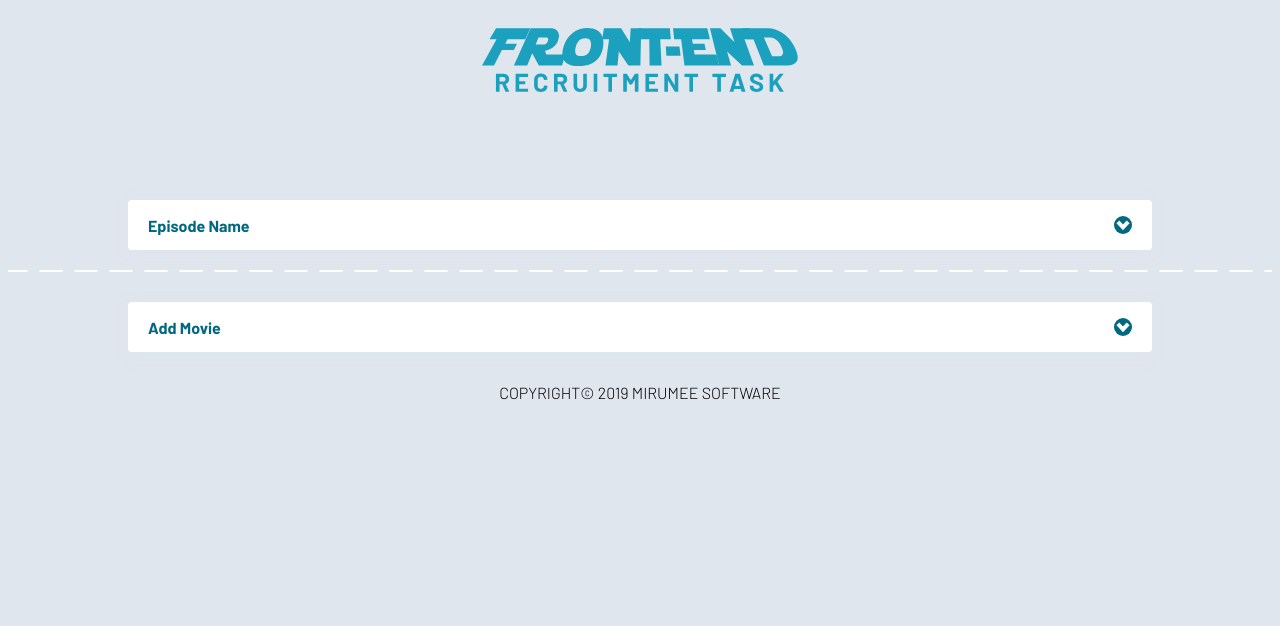
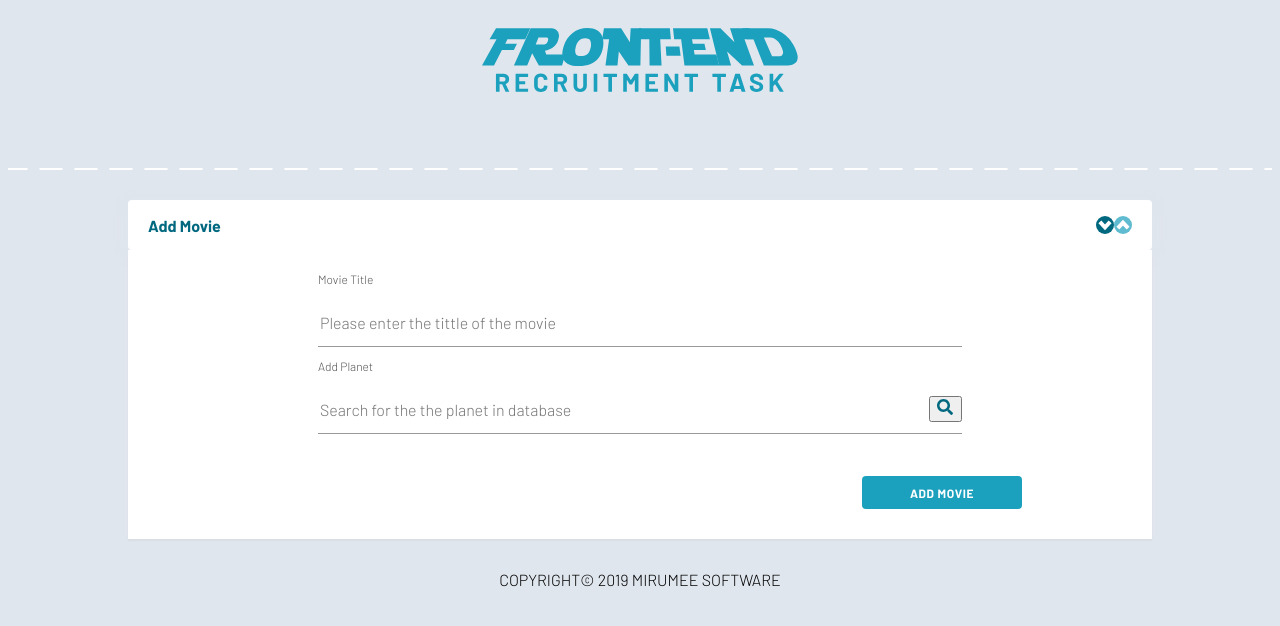
Before and after one commit to SzymonCzapkowski/recruitment-task, a React app: page / in a window 1280 px wide. Shown: the top 626 px of the page. Built offline with nearby package versions, Linux system fonts and the light colour scheme.

Commit message:
Revert "something"
This reverts commit f6449aef29b680cb9969fe9821d7a51fd3eb7ed9.

```diff
--- a/package.json
+++ b/package.json
@@ -10,7 +10,6 @@
   },
   "devDependencies": {
     "@babel/core": "^7.5.5",
-    "@babel/plugin-proposal-class-properties": "^7.5.5",
     "@babel/preset-env": "^7.5.5",
     "@babel/preset-react": "^7.0.0",
     "babel-loader": "^8.0.6",
--- a/src/Assets/ARROW CLOSE.jsx
+++ b/src/Assets/ARROW CLOSE.jsx
@@ -4,7 +4,7 @@ const ARROWCLOSE = () => {
     return(
         <svg width="18" height="18" viewBox="0 0 18 18" fill="none" xmlns="http://www.w3.org/2000/svg">
         <circle cx="9" cy="9" r="9" transform="rotate(-180 9 9)" fill="#5FBBCF"/>
-        <path d="M12.75 10.6875L9 6.74013L5.25 10.6875" stroke="white" strokeWidth="4" strokeLinecap="square"/>
+        <path d="M12.75 10.6875L9 6.74013L5.25 10.6875" stroke="white" stroke-width="4" stroke-linecap="square"/>
         </svg>
     )
 }
--- a/src/Assets/ARROW OPEN.jsx
+++ b/src/Assets/ARROW OPEN.jsx
@@ -4,7 +4,7 @@ const ARROWOPEN = () => {
     return(
     <svg width="18" height="18" viewBox="0 0 18 18" fill="none" xmlns="http://www.w3.org/2000/svg">
     <circle cx="9" cy="9" r="9" fill="#00687F"/>
-    <path d="M5.25 7.3125L9 11.2599L12.75 7.3125" stroke="white" strokeWidth="4" strokeLinecap="square"/>
+    <path d="M5.25 7.3125L9 11.2599L12.75 7.3125" stroke="white" stroke-width="4" stroke-linecap="square"/>
     </svg>
     )
 }
--- a/src/components/Add/Add.jsx
+++ b/src/components/Add/Add.jsx
@@ -1,76 +1,64 @@
 import React from 'react';
-import { AddContainer, AddStrap, AddOpen, AddButton } from './AddStyles';
+import { AddContainer, AddStrap, Open, AddButton } from './AddStyles';
 import ARROWOPEN from '../../Assets/ARROW OPEN.jsx'
-import ARROWCLOSE from '../../Assets/ARROW CLOSE.jsx'
+import ARROWClOSE from '../../Assets/ARROW ClOSE.jsx'
 import SEARCH from '../../Assets/SEARCH.jsx'
 
 
-class Add extends React.Component {
+const Add = () => {
 
-    constructor(props){
-        super(props);
-        this.state = {
-            isOpened : false,
-            title:'',
-            planet:'',
-        };
-        this.open = this.open.bind(this);
-        this.close = this.close.bind(this);
-    };
+    // constructor(state)
+    // {
+    //     this.state = {
+    //         isDetailsDisplayed : false,
+    //         status: this.props.status
+    //     };
+    //     this.showDetails = this.showDetails.bind(this);
+    //     this.hideDetails = this.hideDetails.bind(this);
+    // };
 
-    open()
-    {
-        if(!this.state.isOpened){
-        this.setState({ isOpened: true })
-        }
-    };
+    // showDetails()
+    // {
+    //     if(!this.state.isDetailsDisplayed){
+    //     this.setState({ isDetailsDisplayed: true });
+    //     }
+    // };
 
-    close()
-    {
-        this.setState({ isOpened: false })
+    // hideDetails()
+    // {
+    //     this.setState({ isDetailsDisplayed: false })
+    // };
 
-    };
-
-    onSubmit = (e) => {
-        e.preventDefault();
-        const {title, planet} = this.state;
-    };
-
-
-    render() {
     return (
-
     <AddContainer>
         <AddStrap> <p>Add Movie</p>
+
             <div className="arrows">
-                { this.state.isOpened ? null: <div onClick={this.open}><ARROWOPEN/></div>}
-                { this.state.isOpened ? <div onClick={this.close}><ARROWCLOSE/></div> :null}
+                <ARROWOPEN/>
+                <ARROWClOSE />
             </div>
         </AddStrap>
-        { this.state.isOpened ?
-        <AddOpen>
-            <div className="addDivContainer" onSubmit={this.onSubmit}>
-                <form className="addDiv" >
+        <Open>
+            <div className="addDivContainer">
+                <div className="addDiv" >
                     <p>Movie Title</p>
-                    <input className="addInput" name="title" value={title} placeholder="Please enter the tittle of the movie" />
-                </form>
-                <form className="addDiv">
+                    <input className="addInput" placeholder="Please enter the tittle of the movie" />
+                </div>
+                <div className="addDiv">
                     <p>Add Planet</p>
-                    <input className="addInput" name="planet" value={planet} placeholder="Search for the the planet in database" />
+                    <input className="addInput" placeholder="Search for the the planet in database" />
                     <button>
                         <SEARCH/>
                     </button>
-                </form>
+                </div>
             </div>
-            <AddButton onSubmit={this.onSubmit}>
+            <AddButton>
                 ADD MOVIE
             </AddButton>
-        </AddOpen>
-        :null }
+        </Open>
 
     </AddContainer>
     );
 }
-}
 
 export default Add;
--- a/src/components/Add/AddStyles.js
+++ b/src/components/Add/AddStyles.js
@@ -36,7 +36,7 @@ export const AddStrap = styled.div`
     }
 `
 
-export const AddOpen = styled.div`
+export const Open = styled.div`
     background: #FFFFFF;
     box-shadow: 0px 2px 1px rgba(196, 196, 196, 0.2);
     height: auto;
@@ -80,9 +80,7 @@ export const AddOpen = styled.div`
 
     button{
         position: absolute;
-        transform:translateX(-33px) translateY(10px);
-        background:transparent;
-        border:none;
+        transform:translateX(-33px) translateY(10px)
 
     }
 `
--- a/src/components/MainPage/Episode/Episode.jsx
+++ b/src/components/MainPage/Episode/Episode.jsx
@@ -1,69 +1,15 @@
 import React from 'react';
-import { EpisodeContainer, EpisodeTask, EpisodeOpen } from './EpisodeStyles';
-import ARROWOPEN from '../../../Assets/ARROW OPEN.jsx';
-import ARROWCLOSE from '../../../Assets/ARROW CLOSE.jsx';
+import { EpisodeContainer } from './EpisodeStyles';
 
-class Episode extends React.Component {
 
-    constructor(props){
-        super(props);
-        this.state = { isOpened : false };
-        this.open = this.open.bind(this);
-        this.close = this.close.bind(this);
-    };
 
-    open()
-    {
-        if(!this.state.isOpened){
-        this.setState({ isOpened: true })
-        console.log("open");
-        }
-    };
+const Episode = () => {
 
-    close()
-    {
-        this.setState({ isOpened: false })
-        console.log("close");
-    };
+    return (
+        <EpisodeContainer>
 
-    render(){
-    return (
-    <EpisodeContainer>
-        <EpisodeTask> <p>Episode Name</p>
-            <div className="arrows">
-                { this.state.isOpened ? null: <div onClick={this.open}><ARROWOPEN/></div>}
-                { this.state.isOpened ? <div onClick={this.close}><ARROWCLOSE/></div> :null}
-            </div>
-        </EpisodeTask>
-        { this.state.isOpened ?
-        <EpisodeOpen>
-            <table>
-            <tbody>
-                <tr>
-                    <th>Planet Name</th>
-                    <th>Rotation period</th>
-                    <th>Orbital period</th>
-                    <th>Diameter</th>
-                    <th>Climate</th>
-                    <th>Surface wate</th>
-                    <th>Population</th>
-                </tr>
-                <tr>
-                    <td>Jill</td>
-                    <td>Smith</td>
-                    <td>50</td>
-                    <td>50</td>
-                    <td>50</td>
-                    <td>50</td>
-                    <td>50</td>
-                </tr>
-            </tbody>
-            </table>
-        </EpisodeOpen>
-        :null }
-    </EpisodeContainer>
+        </EpisodeContainer>
     );
-}
 }
 
 export default Episode;
--- a/src/components/MainPage/Episode/EpisodeStyles.js
+++ b/src/components/MainPage/Episode/EpisodeStyles.js
@@ -1,81 +1,4 @@
 import styled from 'styled-components';
 
 export const EpisodeContainer = styled.div `
-    height: auto;
-    width: 100%;
-    display: flex;
-    align-items: center;
-    justify-content: center;
-    flex-wrap: wrap;
-    margin-bottom: 20px;
-
 `
-export const EpisodeTask = styled.div `
-    background: #FFFFFF;
-    box-shadow: 0px 4px 12px rgba(224, 230, 238, 0.5);
-    border-radius: 4px;
-    width: 80vw;
-    height: 50px;
-    font-weight: bold;
-    font-size: 16px;
-    color: #00687F;
-    margin-top: 4vh;
-    display: flex;
-    justify-content: space-between;
-
-    p{
-        transform: translateX(20px);
-    }
-
-    svg{
-        margin: 16px 0 16px;
-        transform: translateX(-20px);
-    }
-`
-export const EpisodeOpen = styled.div `
-    background: #FFFFFF;
-    box-shadow: 0px 2px 1px rgba(196, 196, 196, 0.2);
-    height: 30vh;
-    width: 80vw;
-
-
-    /* p{
-        width: 58px;
-        height: 15px;
-        font-family: Barlow;
-        font-style: normal;
-        font-weight: normal;
-        font-size: 12px;
-        line-height: 14px;
-
-        color: #555555;
-    }
-
-    .addDivContainer{
-        display: flex;
-        flex-wrap: wrap;
-        justify-content: center;
-        margin: 10px;
-
-    }
-
-    .addInput{
-        width: 50vw;
-        height: 45px;
-        top: 1012px;
-        font-family: Barlow;
-        font-style: normal;
-        font-weight: normal;
-        font-size: 16px;
-        line-height: 19px;
-        color: #C4C4C4;
-        border-width:0px 0px 1px 0px;
-        border-style:solid;
-        border-color: #999999;
-    }
-
-    button{
-        position: absolute;
-        transform:translateX(-33px) translateY(10px)
-    } */
-`
```
Also changed, not shown: 1 other file (tests, documents, lock files or other folders).
